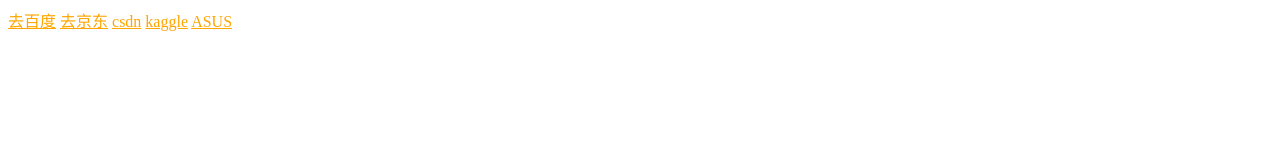
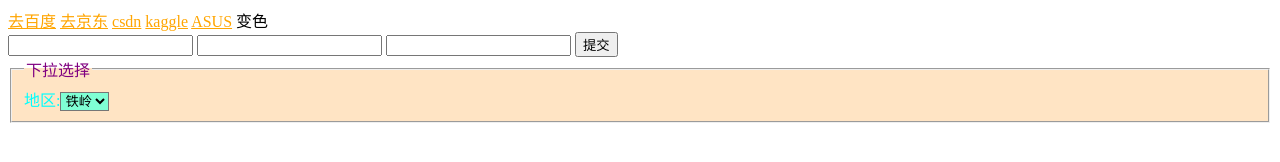
Before and after one commit to HaichengHao/WebLearn, a plain HTML site: page css复合选择器/08动态伪类.html in a window 1280 px wide. Drawn offline with Linux system fonts and the light colour scheme.

Commit message:
2024/5/19

```diff
--- a/css复合选择器/08动态伪类.html
+++ b/css复合选择器/08动态伪类.html
@@ -22,6 +22,32 @@
             color: red;
             font-size: 10px;
         }
+
+        span:hover{
+            color: blueviolet;
+        }
+        span:active{
+            color: red;
+        }
+        /* 聚焦时候变色,只有表单类才可以使用 */
+        input:focus{
+            background-color: aquamarine;
+            color: white;
+        }
+        fieldset{
+            background-color: bisque;
+            color: purple;
+        }
+        fieldset form{
+            color: aqua;
+        }
+        select{
+            background-color: aquamarine;
+        }
+        option:focus{
+            background-color: blue;
+            color: black;
+        }
     </style>
 </head>
 <body>
@@ -30,5 +56,24 @@
     <a href="https://www.csdn.net" title="程序员社区，但是有些内容是收费的">csdn</a>
     <a href="https://www.kaggle.com" title="机器学习人工智能爱好者的天堂">kaggle</a>
     <a href="https://www.asus.com" title="华硕官网">ASUS</a>
+    <span>变色</span>
+    <form action="https://www.baidu.com/s">
+        <input type="text" name="wd">
+        <input type="text">
+        <input type="text">
+        <button type="submit">提交</button>
+    </form>
+    <fieldset>
+        <legend>下拉选择</legend>
+        <form>
+            地区:<select>
+                <option>杭州</option>
+                <option>重庆</option>
+                <option selected>铁岭</option>
+                <option disabled>澳门</option>
+            </select>
+        </form>
+    </fieldset>
+
 </body>
 </html>
```
Also changed, not shown: css复合选择器/09结构伪类1.html (added, +84 -0 lines), html/29filedset与legend.html (+1 -1 lines).
